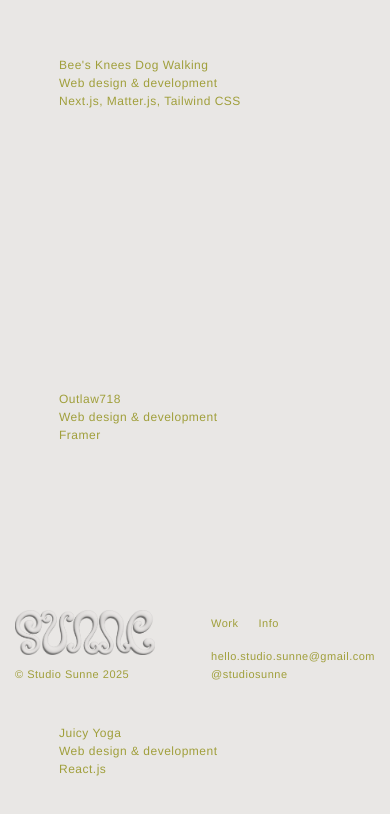
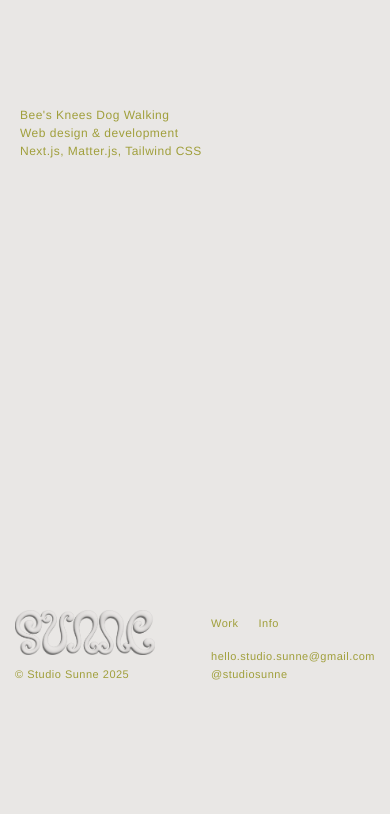
Before and after one commit to abigailforeman1/studio-sunne, a Next.js app: page /work in a window 390 px wide. Shown: the part 146-960 px from the top of the page. After the commit the page ends 844 px from the top, so only its background shows below. Built offline with nearby package versions, Linux system fonts and the light colour scheme.

Commit message:
reverting mobile to horizontal

```diff
--- a/app/ui/work.module.css
+++ b/app/ui/work.module.css
@@ -109,19 +109,19 @@
 @media only screen and (max-width: 479px) {
   .work {
     /* padding-top: 120px; */
-    height: 100vh;
+    /* height: 100vh;
     width: 100vw;
     display: flex;
     justify-content: space-between;
     overflow: visible;
-    padding-bottom: 110px;
+    padding-bottom: 110px; */
   }
 
   .myswiper {
     height: 100%;
-    width: 80%;
+    /* width: 80%; */
     /* padding: 20px */
-    overflow: visible !important;
+    /* overflow: visible !important; */
     /* margin-bottom: 110px; */
   }
 
--- a/app/work/page.jsx
+++ b/app/work/page.jsx
@@ -90,18 +90,17 @@ export default function Page() {
     <div className={css.work}>
       <Swiper
         className={css.myswiper}
-        spaceBetween={windowWidth > 479 ? 20 : 20}
+        spaceBetween={20}
         slidesPerView={
           windowWidth > 1224
             ? 2.3
             : windowWidth > 479
             ? 1.6
-            : windowWidth > 375
-            ? 2.2
-            : 2
+            : 1
         }
         freeMode={true}
-        direction={windowWidth > 479 ? "horizontal" : "vertical"}
+        // direction={windowWidth > 479 ? "horizontal" : "vertical"}
+        direction={"horizontal"}
         // height={"80%"}
         // loop={true}
         // autoHeight={true}
```
